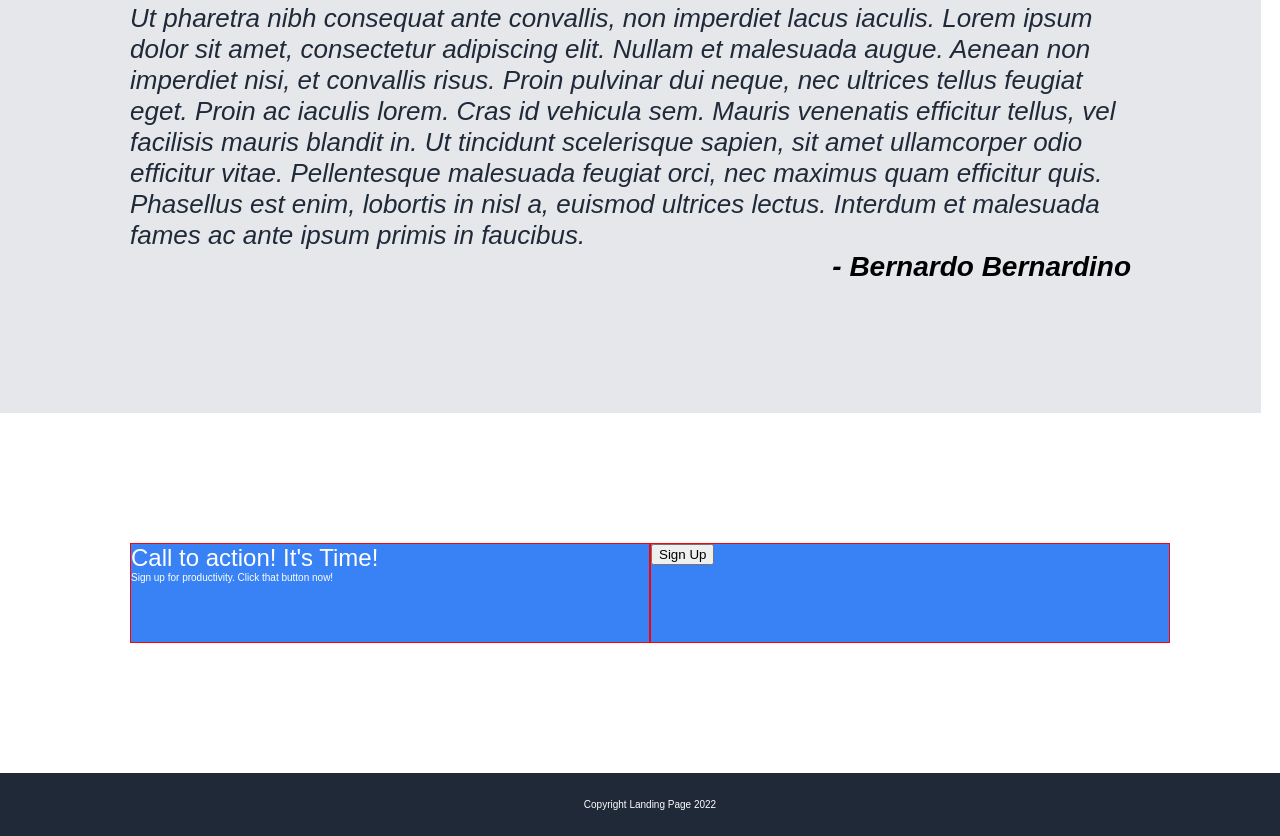
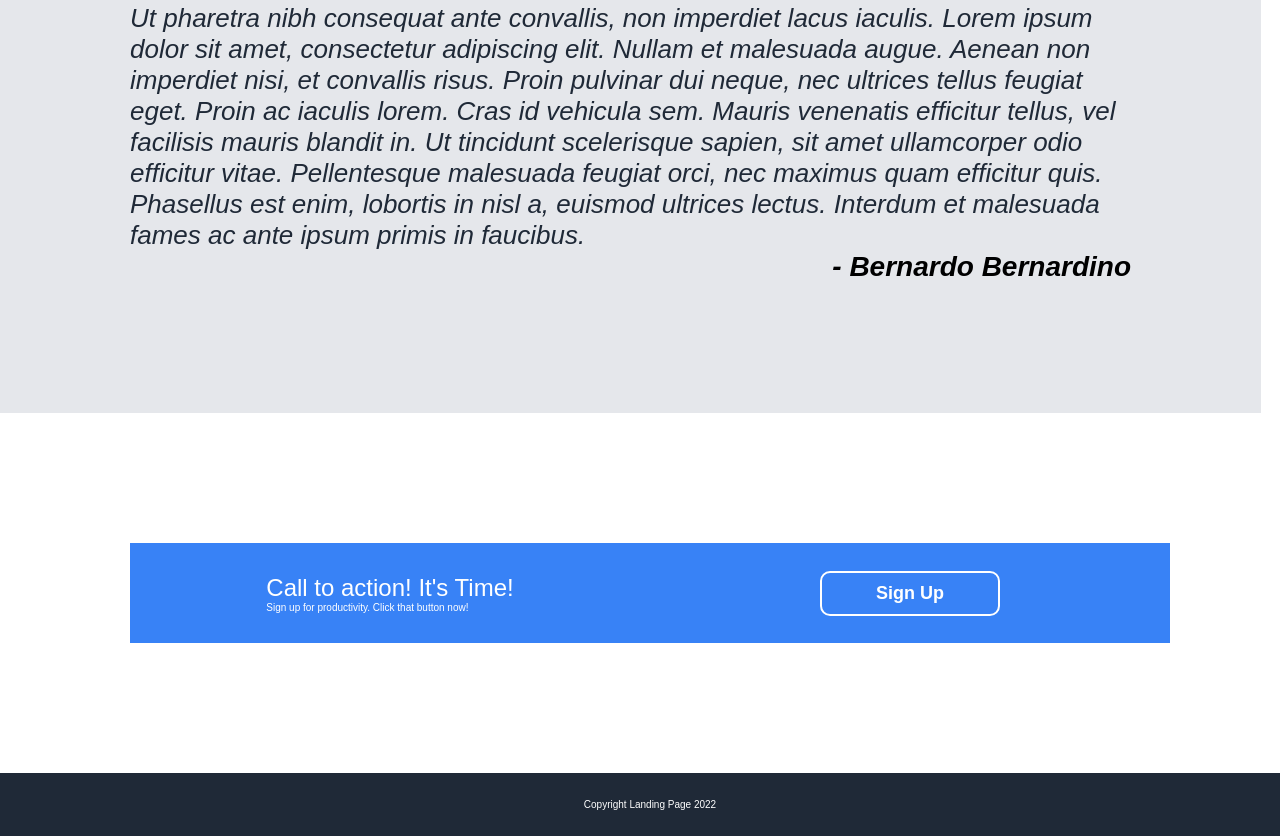
Before and after one commit to almostcarlo/landing-page, a plain HTML site: page index.html in a window 1280 px wide. Shown: the part 779-1615 px from the top of the page. Drawn offline with Linux system fonts and the light colour scheme.

Commit message:
finishing touches

```diff
--- a/index.html
+++ b/index.html
@@ -66,11 +66,17 @@
         <div class="container-contact">
             <div class="contact-info">
                 <div class="container-contact-words">
-                    <span class="span-call">Call to action! It's Time!</span>
-                    <span class="span-sign">Sign up for productivity. Click that button now!</span>
+                    <div></div>
+                    <div>
+                        <span class="span-call">Call to action! It's Time!</span>
+                        <span class="span-sign">Sign up for productivity. Click that button now!</span>
+                    </div>
+                    <div></div>
                 </div>
                 <div class="container-contact-btn">
-                    <button type="button">Sign Up</button>
+                    <div></div>
+                    <div><button type="button" id="btn-sign-up">Sign Up</button></div>
+                    <div></div>
                 </div>
             </div>
         </div>
--- a/styles.css
+++ b/styles.css
@@ -170,8 +170,49 @@ body{
 
 .contact-info div{
     width: 50%;
-    border: 1px solid red;
+    /* border: 1px solid red; */
     /* padding-top: 10%; */
+    /* display: flex; */
+    /* flex-direction: row; */
+    /* display: flex;
+    flex-direction: column;
+    justify-content: center; */
+}
+
+.container-contact-words{
+    display: flex;
+    /* flex: 1 0 0%; */
+    /* border: 1px solid red; */
+    /* height: min-content; */
+}
+
+.container-contact-words div{
+    flex: 1;
+    margin: auto;
+    /* border: 1px solid red; */
+    min-width: fit-content;
+}
+
+#btn-sign-up{
+    width: 180px;
+    height: 45px;
+    color: #fff;
+    background-color: #3882F6;
+    border: 2px solid #fff;
+    border-radius: 10px;
+    font-weight: bold;
+    font-size: 18px;
+}
+
+.container-contact-btn{
+    display: flex;
+    flex-direction: row;
+}
+
+.container-contact-btn div{
+    flex: 1;
+    margin: auto;
+    /* border: 1px solid red; */
 }
 
 .span-call{
```
